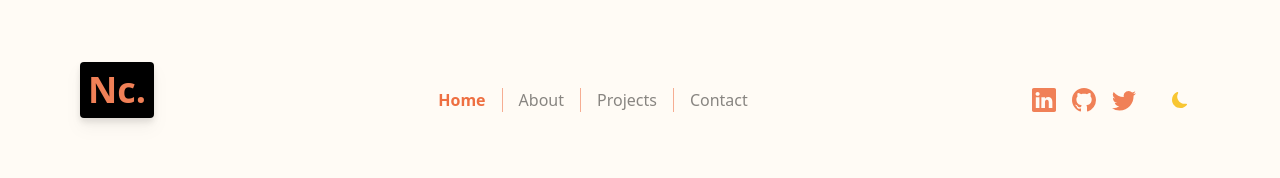
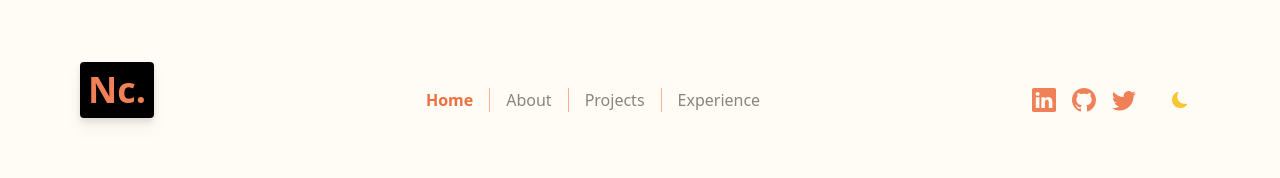
Before and after one commit to nathanclairmonte/percy-v2, a Next.js app: page / in a window 1280 px wide. Shown: the top 178 px of the page. Built offline with nearby package versions, Linux system fonts and the light colour scheme; no server answers.

Commit message:
changed `/contact` to `/experience` on Navbar

```diff
--- a/src/components/Navbar.js
+++ b/src/components/Navbar.js
@@ -52,8 +52,8 @@ const NavBar = () => {
                         Resume
                     </Link> */}
                     <div className="w-px bg-[#F6AD92] dark:bg-[#F2916E]" />
-                    <Link href="/contact" className={_navLinkStylesHelper("/contact")}>
-                        Contact
+                    <Link href="/experience" className={_navLinkStylesHelper("/experience")}>
+                        Experience
                     </Link>
                 </div>
 
@@ -112,8 +112,8 @@ const NavBar = () => {
                     Resume
                 </Link> */}
                 <div className="w-px bg-[#F6AD92] dark:bg-[#F2916E]" />
-                <Link href="/contact" className={_navLinkStylesHelper("/contact")}>
-                    Contact
+                <Link href="/experience" className={_navLinkStylesHelper("/experience")}>
+                    Experience
                 </Link>
             </div>
         </div>
```
